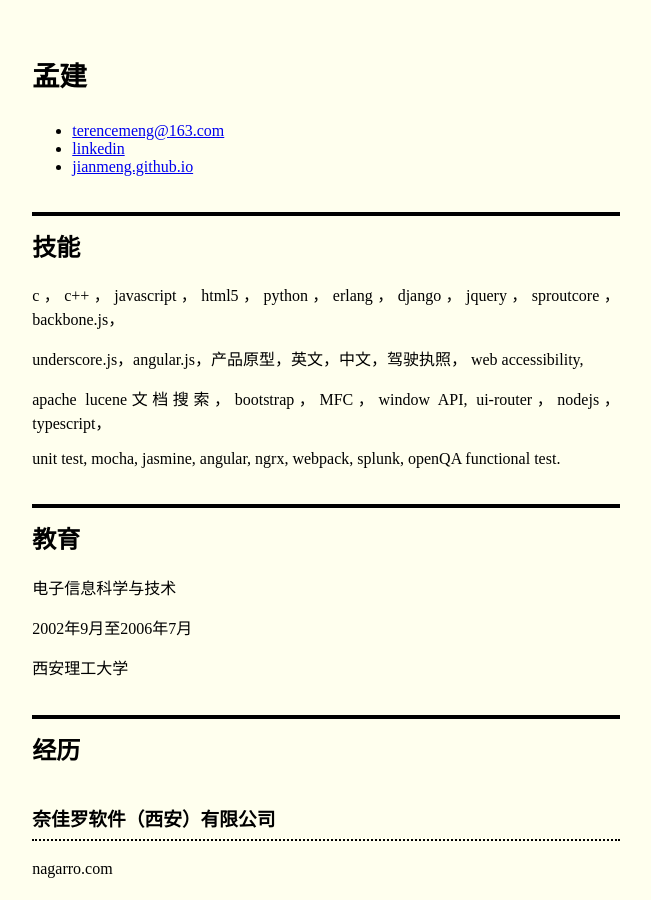
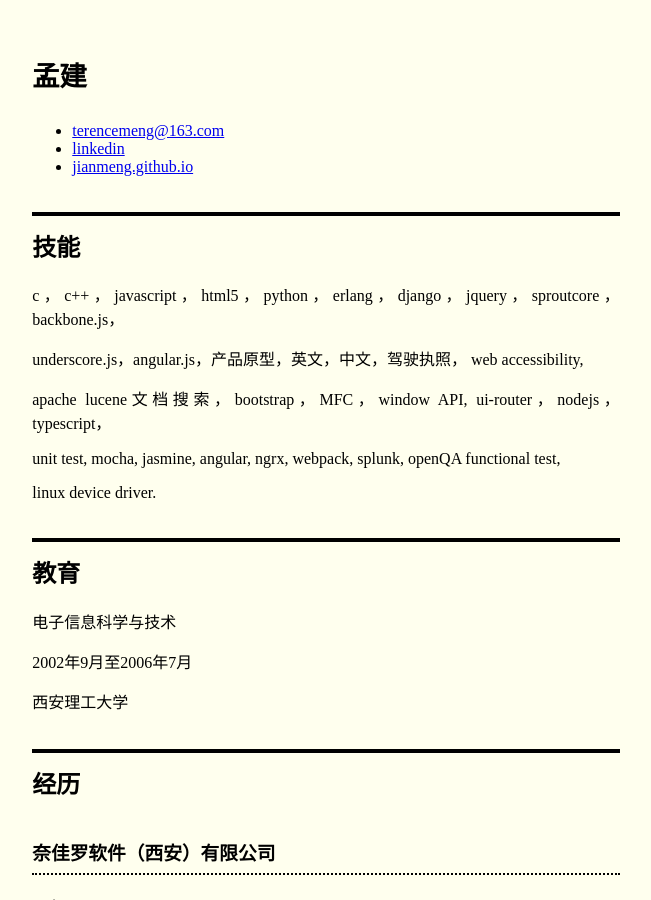
Before and after one commit to JianMeng/jianmeng.github.com, a Jekyll site: the page built from resumes/2013-01-04-Resume-CN.md, in a window 1280 px wide and 900 px high. Shown: the whole window, without its empty margins (314-965 px from the left). Built offline with Jekyll 4.4.1, drawn with Linux system fonts in a browser that asks for light colours.

Commit message:
Update 2013-01-04-Resume-CN.md

```diff
--- a/resumes/2013-01-04-Resume-CN.md
+++ b/resumes/2013-01-04-Resume-CN.md
@@ -18,7 +18,9 @@ underscore.js，angular.js，产品原型，英文，中文，驾驶执照， we
 
 apache lucene文档搜索，bootstrap，MFC，window API, ui-router，nodejs，typescript，
 
-unit test, mocha, jasmine, angular, ngrx, webpack, splunk, openQA functional test.
+unit test, mocha, jasmine, angular, ngrx, webpack, splunk, openQA functional test,
+
+linux device driver.
 
 ## 教育
 电子信息科学与技术
```
